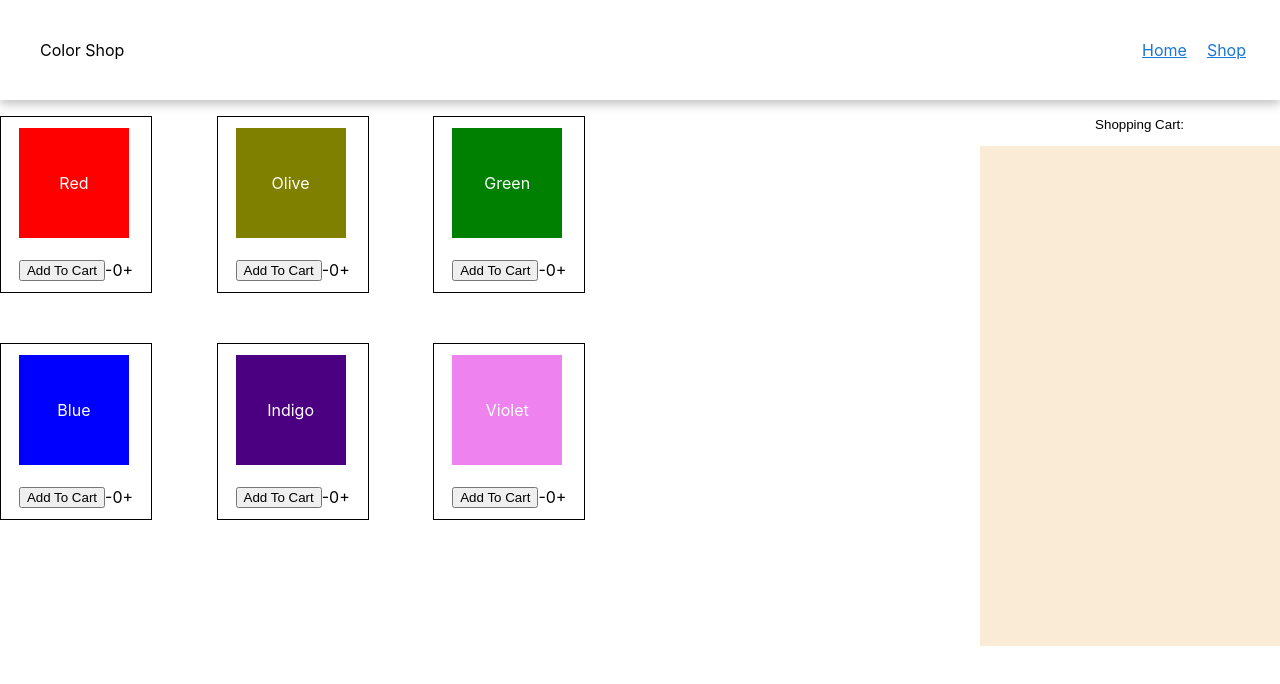
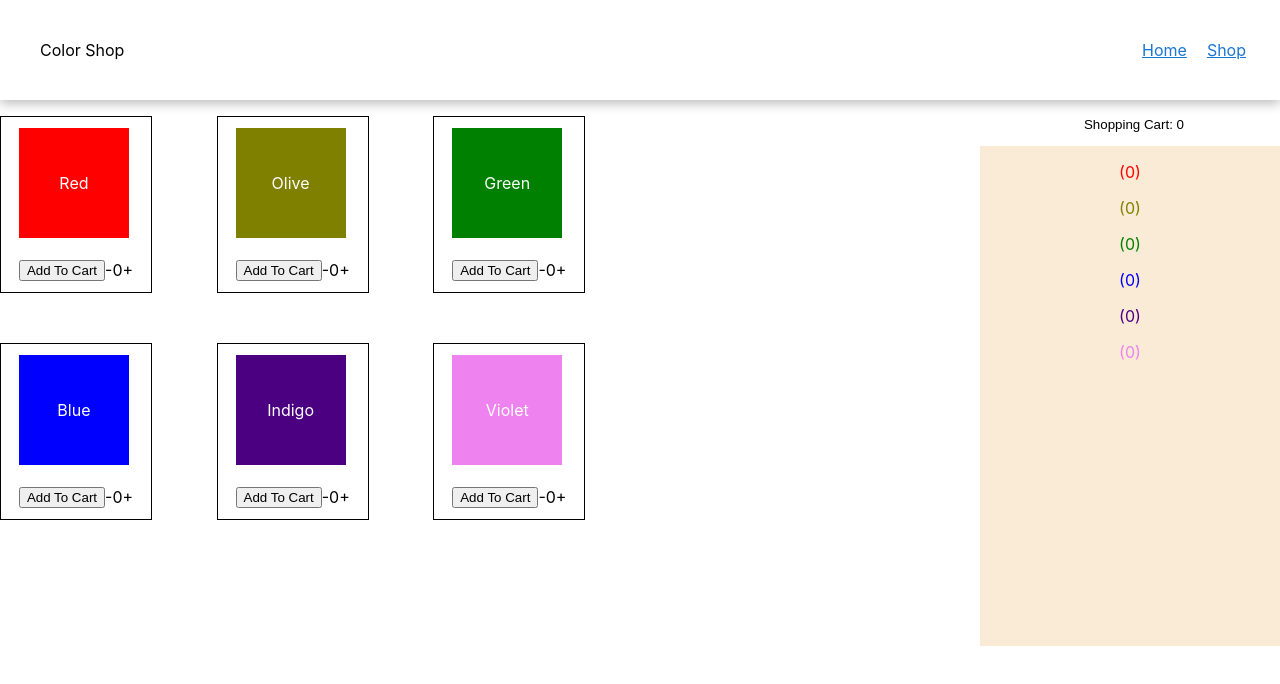
Before and after one commit to alex-goldschmidt/shopping-cart, a React (Create React App) app: page /components/shopping in a window 1280 px wide. Shown: the top 684 px of the page. Built offline with nearby package versions, Linux system fonts and the light colour scheme.

Commit message:
Increment amount of each item in cart

```diff
--- a/src/components/cart.js
+++ b/src/components/cart.js
@@ -11,16 +11,28 @@ const Cart = (props) => {
   return (
     <div className="container">
       <button className="showCart" onClick={toggleModal}>
-        Shopping Cart:
+        Shopping Cart: {props.quantityProp}
       </button>
       <div className="backdrop">
         <div className={isActive ? "PropContainer" : null}>
-          <p style={{ color: "Red" }}>{props.RedProp}</p>
-          <p style={{ color: "Olive" }}>{props.OliveProp}</p>
-          <p style={{ color: "Green" }}>{props.GreenProp}</p>
-          <p style={{ color: "Blue" }}>{props.BlueProp}</p>
-          <p style={{ color: "Indigo" }}>{props.IndigoProp}</p>
-          <p style={{ color: "Violet" }}>{props.VioletProp}</p>
+          <p style={{ color: "Red" }}>
+            {props.RedProp} ({props.RedCount})
+          </p>
+          <p style={{ color: "Olive" }}>
+            {props.OliveProp} ({props.OliveCount})
+          </p>
+          <p style={{ color: "Green" }}>
+            {props.GreenProp} ({props.GreenCount})
+          </p>
+          <p style={{ color: "Blue" }}>
+            {props.BlueProp} ({props.BlueCount})
+          </p>
+          <p style={{ color: "Indigo" }}>
+            {props.IndigoProp} ({props.IndigoCount})
+          </p>
+          <p style={{ color: "Violet" }}>
+            {props.VioletProp} ({props.VioletCount})
+          </p>
         </div>
       </div>
     </div>
--- a/src/components/shopping.js
+++ b/src/components/shopping.js
@@ -1,26 +1,26 @@
 import "../styles/shopping.css";
+import Cart from "../components/cart";
 import { useState } from "react";
-import Cart from "../components/cart";
 
 let nextColor = 0;
-const ShoppingPage = () => {
+const ShoppingPage = (props) => {
   const [Red, setRed] = useState("");
-  const [RedArray, setRedArray] = useState([Red]);
+  const [RedArray, setRedArray] = useState([]);
 
   const [Olive, setOlive] = useState("");
-  const [OliveArray, setOliveArray] = useState([Olive]);
+  const [OliveArray, setOliveArray] = useState([]);
 
   const [Green, setGreen] = useState("");
-  const [GreenArray, setGreenArray] = useState([Green]);
+  const [GreenArray, setGreenArray] = useState([]);
 
   const [Blue, setBlue] = useState("");
-  const [BlueArray, setBlueArray] = useState([Blue]);
+  const [BlueArray, setBlueArray] = useState([]);
 
   const [Indigo, setIndigo] = useState("");
-  const [IndigoArray, setIndigoArray] = useState([Indigo]);
+  const [IndigoArray, setIndigoArray] = useState([]);
 
   const [Violet, setViolet] = useState("");
-  const [VioletArray, setVioletArray] = useState([Violet]);
+  const [VioletArray, setVioletArray] = useState([]);
 
   const [RedQuantity, setRedQuantity] = useState(0);
   const HandleRedIncrement = () => {
@@ -46,16 +46,24 @@ const ShoppingPage = () => {
   const HandleVioletIncrement = () => {
     setVioletQuantity(VioletQuantity + 1);
   };
+  let [quantityCount, setQuantityCount] = useState(0);
 
   return (
     <div className="Container">
       <Cart
+        quantityProp={quantityCount}
         RedProp={Red}
+        RedCount={RedArray.length}
         OliveProp={Olive}
+        OliveCount={OliveArray.length}
         GreenProp={Green}
+        GreenCount={GreenArray.length}
         BlueProp={Blue}
+        BlueCount={BlueArray.length}
         IndigoProp={Indigo}
+        IndigoCount={IndigoArray.length}
         VioletProp={Violet}
+        VioletCount={VioletArray.length}
       />
       <div className="ColorsContainer">
         <div className="RedContainer">
@@ -70,6 +78,7 @@ const ShoppingPage = () => {
                 setRed("Red");
                 setRedArray([...RedArray, { id: nextColor++, name: Red }]);
                 console.log(RedArray);
+                setQuantityCount(quantityCount + 1);
               }}
             >
               Add To Cart
@@ -82,7 +91,15 @@ const ShoppingPage = () => {
                 -
               </span>
               {RedQuantity}
-              <span onClick={HandleRedIncrement} className="more">
+              <span
+                onClick={() => {
+                  HandleRedIncrement();
+                  setQuantityCount(quantityCount + 1);
+                  setRedArray([...RedArray, { id: nextColor++, name: Red }]);
+                  console.log(RedArray);
+                }}
+                className="more"
+              >
                 +
               </span>
             </div>
@@ -103,6 +120,7 @@ const ShoppingPage = () => {
                   { id: nextColor++, name: Olive },
                 ]);
                 console.log(OliveArray);
+                setQuantityCount(quantityCount + 1);
               }}
             >
               Add To Cart
@@ -115,7 +133,18 @@ const ShoppingPage = () => {
                 -
               </span>
               {OliveQuantity}
-              <span onClick={HandleOliveIncrement} className="more">
+              <span
+                onClick={() => {
+                  HandleOliveIncrement();
+                  setQuantityCount(quantityCount + 1);
+                  setOliveArray([
+                    ...OliveArray,
+                    { id: nextColor++, name: Olive },
+                  ]);
+                  console.log(OliveArray);
+                }}
+                className="more"
+              >
                 +
               </span>
             </div>
@@ -136,6 +165,7 @@ const ShoppingPage = () => {
                   { id: nextColor++, name: Green },
                 ]);
                 console.log(GreenArray);
+                setQuantityCount(quantityCount + 1);
               }}
             >
               Add To Cart
@@ -148,7 +178,18 @@ const ShoppingPage = () => {
                 -
               </span>
               {GreenQuantity}
-              <span onClick={HandleGreenIncrement} className="more">
+              <span
+                onClick={() => {
+                  HandleGreenIncrement();
+                  setQuantityCount(quantityCount + 1);
+                  setGreenArray([
+                    ...GreenArray,
+                    { id: nextColor++, name: Green },
+                  ]);
+                  console.log(GreenArray);
+                }}
+                className="more"
+              >
                 +
               </span>
             </div>
@@ -166,6 +207,7 @@ const ShoppingPage = () => {
                 setBlue("Blue");
                 setBlueArray([...BlueArray, { id: nextColor++, name: Blue }]);
                 console.log(BlueArray);
+                setQuantityCount(quantityCount + 1);
               }}
             >
               Add To Cart
@@ -178,7 +220,15 @@ const ShoppingPage = () => {
                 -
               </span>
               {BlueQuantity}
-              <span onClick={HandleBlueIncrement} className="more">
+              <span
+                onClick={() => {
+                  HandleBlueIncrement();
+                  setQuantityCount(quantityCount + 1);
+                  setBlueArray([...BlueArray, { id: nextColor++, name: Blue }]);
+                  console.log(BlueArray);
+                }}
+                className="more"
+              >
                 +
               </span>
             </div>
@@ -199,6 +249,7 @@ const ShoppingPage = () => {
                   { id: nextColor++, name: Indigo },
                 ]);
                 console.log(IndigoArray);
+                setQuantityCount(quantityCount + 1);
               }}
             >
               Add To Cart
@@ -211,7 +262,18 @@ const ShoppingPage = () => {
                 -
               </span>
               {IndigoQuantity}
-              <span onClick={HandleIndigoIncrement} className="more">
+              <span
+                onClick={() => {
+                  HandleIndigoIncrement();
+                  setQuantityCount(quantityCount + 1);
+                  setIndigoArray([
+                    ...IndigoArray,
+                    { id: nextColor++, name: Indigo },
+                  ]);
+                  console.log(IndigoArray);
+                }}
+                className="more"
+              >
                 +
               </span>
             </div>
@@ -232,6 +294,7 @@ const ShoppingPage = () => {
                   { id: nextColor++, name: Violet },
                 ]);
                 console.log(VioletArray);
+                setQuantityCount(quantityCount + 1);
               }}
             >
               Add To Cart
@@ -244,7 +307,18 @@ const ShoppingPage = () => {
                 -
               </span>
               {VioletQuantity}
-              <span onClick={HandleVioletIncrement} className="more">
+              <span
+                onClick={() => {
+                  HandleVioletIncrement();
+                  setQuantityCount(quantityCount + 1);
+                  setVioletArray([
+                    ...VioletArray,
+                    { id: nextColor++, name: Violet },
+                  ]);
+                  console.log(VioletArray);
+                }}
+                className="more"
+              >
                 +
               </span>
             </div>
```
